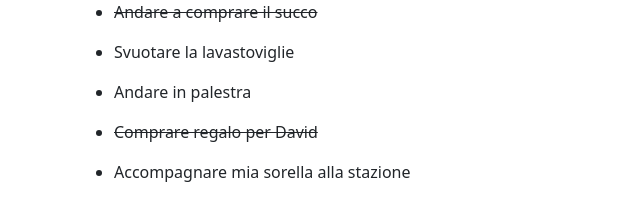
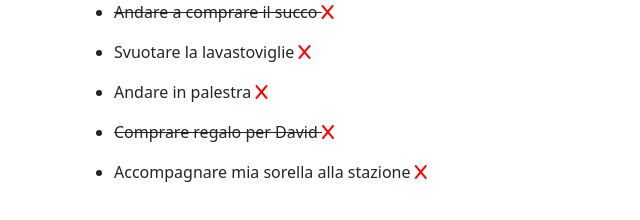
Before and after one commit to RiccardoMarino00/vue-todolist, a plain HTML site: page index.html in a window 1280 px wide. Shown: the full height of the page, 0-640 px from the left. Drawn offline with nearby package versions, Linux system fonts and the light colour scheme.

Commit message:
Added: click listener on x that remove the current element from the list

```diff
--- a/css/style.css
+++ b/css/style.css
@@ -1,3 +1,7 @@
 .testo-sbarrato{
     text-decoration: line-through;
 }
+
+.fa-x {
+    color: red;
+}
--- a/index.html
+++ b/index.html
@@ -11,14 +11,17 @@
     <div id="app">
         <div class="container">
             <ul class="todos-list" v-for="(element, i) in todos" :class="{'testo-sbarrato' : element.done === true}">
-                <li  class="todo-item" >{{element.text}}</li>
+                <li  class="todo-item" >{{element.text}} <a href="#"><i class="fa-solid fa-x" @click="removeItem(i)"></i></a> </li>
             </ul>
         </div>
+
+
     </div>
 
 
     <script src="https://cdn.jsdelivr.net/npm/bootstrap@5.3.3/dist/js/bootstrap.bundle.min.js" integrity="sha384-YvpcrYf0tY3lHB60NNkmXc5s9fDVZLESaAA55NDzOxhy9GkcIdslK1eN7N6jIeHz" crossorigin="anonymous"></script>
     <script src="https://unpkg.com/vue@3/dist/vue.global.js"></script>
+    <script src="https://kit.fontawesome.com/cf3b3313c9.js" crossorigin="anonymous"></script>
     <script src="./js/app.js"></script>
 </body>
 </html>
--- a/js/app.js
+++ b/js/app.js
@@ -27,5 +27,10 @@ const { createApp } = Vue
             },
         ]
       }
+    },
+    methods: {
+        removeItem(i){
+            this.todos.splice(i, 1)
+        }
     }
   }).mount('#app')
```
